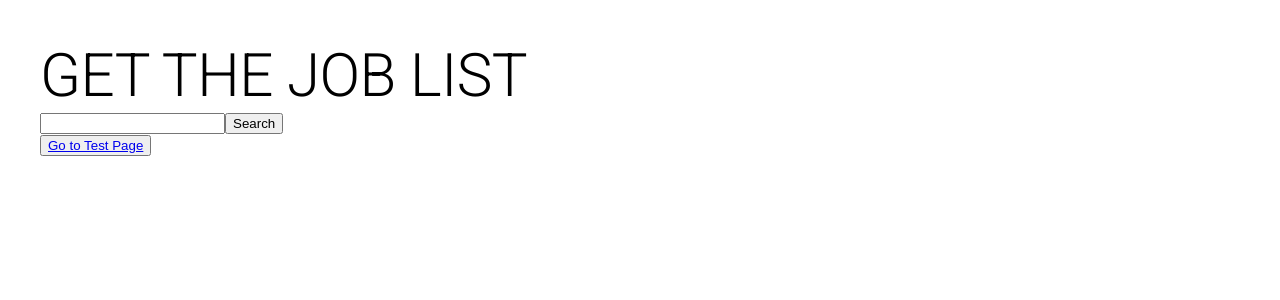
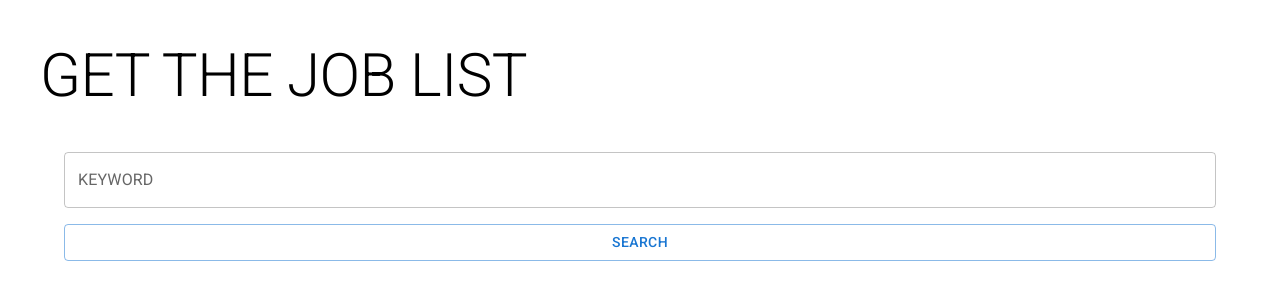
Before and after one commit to Ko-dany/python-web-scraper, a React (Create React App) app in the folder frontend/: page / in a window 1280 px wide. Shown: the top 300 px of the page. Built offline with nearby package versions, Linux system fonts and the light colour scheme; no server answers.

Commit message:
Add basic style for searching

```diff
--- a/frontend/src/components/Pages/Search/Search.tsx
+++ b/frontend/src/components/Pages/Search/Search.tsx
@@ -3,7 +3,7 @@ import { Outlet, Link } from "react-router-dom";
 import axios from "axios";
 
 import "./Search.css";
-import { Box, Typography } from "@mui/material";
+import { Box, Button, Divider, TextField, Typography } from "@mui/material";
 
 function Search() {
   const [data, setData] = useState("");
@@ -57,20 +57,37 @@ function Search() {
         <Typography variant="h2">GET THE JOB LIST</Typography>
       </header>
       <main>
-        <input
-          type="text"
+        <Box sx={{ m: 3 }}>
+          <TextField
+            id="standard-basic"
+            label="KEYWORD"
+            color="primary"
+            variant="outlined"
             value={keyword}
             onChange={(e) => {
               setKeyword(e.target.value);
             }}
+            sx={{
+              width: "100%",
+              my: 2,
+            }}
           />
-        <button onClick={handleSubmit}>Search</button>
+          <Button
+            variant="outlined"
+            onClick={handleSubmit}
+            sx={{ width: "100%" }}
+          >
+            SEARCH
+          </Button>
+        </Box>
+
+        {/*<Divider></Divider>
          <Box>
-          <button>
-            <Link to="/test">Go to Test Page</Link>
-          </button>
+          <Button>
+            <Link to="/test">GO TO TEST PAGE</Link>
+          </Button>
           <Outlet />
-        </Box>
+        </Box> */}
       </main>
     </Box>
   );
```
Lines whose indentation alone changed are shown as unchanged.
